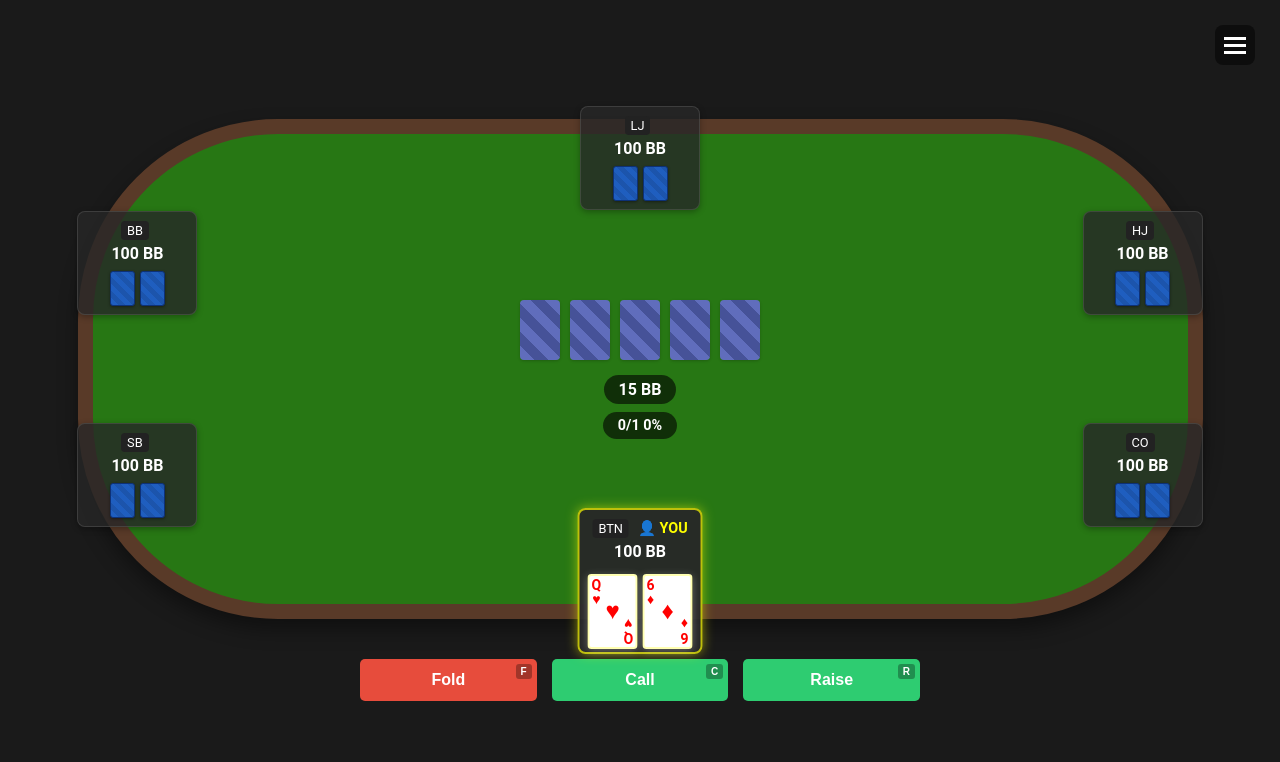
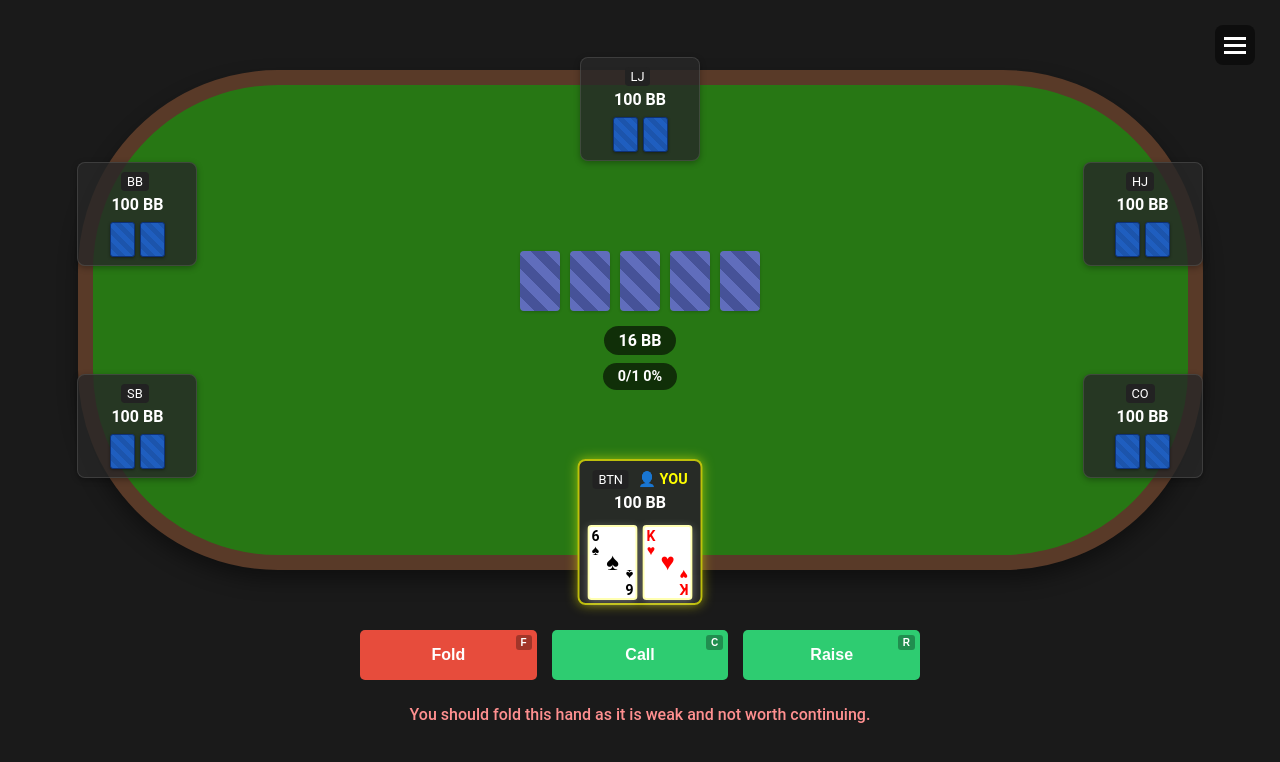
Before and after one commit to chris-go/Poker, a React (Create React App) app in the folder poker-trainer/: page / in a window 1280 px wide. Both pictures are taken after a click on the button "Call C". Shown: the top 762 px of the page. Built offline with nearby package versions, Linux system fonts and the light colour scheme.

Commit message:
Improved correct/incorrect reaction, and fixed a bug where checks/calls were treated as not mutually exclusive.

```diff
--- a/poker-trainer/src/App.tsx
+++ b/poker-trainer/src/App.tsx
@@ -4,6 +4,12 @@ import GameSettings from './components/settings/GameSettings';
 import PuzzleView from './components/puzzles/PuzzleView';
 import { GameSettings as GameSettingsType, PokerPuzzle, PlayerAction } from './types/poker';
 import { createSamplePuzzle } from './utils/pokerUtils';
+
+// Define a new type that includes isCorrect flag
+interface ActionResult {
+  action: PlayerAction;
+  isCorrect: boolean;
+}
 
 const AppContainer = styled.div`
   font-family: 'Roboto', 'Segoe UI', Arial, sans-serif;
@@ -105,21 +111,28 @@ const App: React.FC = () => {
     setSettingsPanelOpen(false); // Close the settings panel after applying
   };
 
-  const handleActionSelected = (action: PlayerAction) => {
+  // Modified to accept ActionResult which includes explicit isCorrect flag
+  const handleActionSelected = (result: ActionResult) => {
     if (!puzzle) return;
 
-    // Update stats
-    const isCorrect = action === puzzle.correctAction;
+    // Use the isCorrect flag from the PuzzleView component
+    const isCorrect = result.isCorrect;
+
+    // Update stats based on the isCorrect flag
     setStats(prev => ({
       correct: prev.correct + (isCorrect ? 1 : 0),
       incorrect: prev.incorrect + (isCorrect ? 0 : 1),
       total: prev.total + 1,
     }));
 
-    // Generate a new puzzle after a delay
-    setTimeout(() => {
-      generateNewPuzzle();
-    }, 2000);
+    // Only generate a new puzzle if the answer is correct
+    if (isCorrect) {
+      // Generate a new puzzle after a delay that matches the feedback display time
+      setTimeout(() => {
+        generateNewPuzzle();
+      }, 1000); // Reduced to 1 second to match the feedback display timing
+    }
+    // If incorrect, we'll keep the same puzzle (handled in PuzzleView component)
   };
 
   const accuracy = stats.total > 0
--- a/poker-trainer/src/components/puzzles/PuzzleView.tsx
+++ b/poker-trainer/src/components/puzzles/PuzzleView.tsx
@@ -6,9 +6,15 @@ import { PokerPuzzle, PlayerAction } from '../../types/poker';
 // Only import StatLabel, define our own StatValue
 // import { StatLabel } from '../../App';
 
+// Define ActionResult type to pass to parent component
+interface ActionResult {
+  action: PlayerAction;
+  isCorrect: boolean;
+}
+
 interface PuzzleViewProps {
   puzzle: PokerPuzzle;
-  onActionSelected: (action: PlayerAction) => void;
+  onActionSelected: (result: ActionResult) => void;
   onMenuClick?: () => void;
   stats: {
     correct: number;
@@ -35,20 +41,30 @@ const PuzzleContainer = styled.div`
   }
 `;
 
-const ActionPanel = styled.div`
+// Fixed height container to avoid layout shifts
+const ActionAreaWrapper = styled.div`
+  width: 100%;
+  max-width: 800px;
+  height: 140px; /* Fixed height that accommodates buttons and explanation */
+  margin-top: 60px; /* Increased from 40px to add more space between table and buttons */
+  padding: 0 20px;
   display: flex;
   flex-direction: column;
-  align-items: center;
-  margin-top: 40px; /* Increased to move buttons down more */
-  width: 100%;
-  max-width: 800px;
-  padding: 0 20px;
-  position: relative; /* For absolute positioning of feedback */
+  position: relative;
 
   @media (orientation: landscape) {
-    margin-top: 30px; /* Increased in landscape mode too */
+    margin-top: 50px; /* Increased from 30px for landscape mode */
     max-width: 600px;
+    height: 120px;
   }
+`;
+
+const ButtonContainer = styled.div`
+  width: 100%;
+  height: 50px;
+  display: flex;
+  justify-content: center;
+  position: relative;
 `;
 
 const ActionButtons = styled.div`
@@ -56,41 +72,38 @@ const ActionButtons = styled.div`
   justify-content: center;
   gap: 15px;
   width: 100%;
-  flex-wrap: wrap;
+  height: 100%;
 `;
 
-// Stats box positioned at top left - more compact with grayed-out text
-// const StatsContainer = styled.div`
-//   position: absolute;
-//   top: 15px;
-//   left: 15px;
-//   z-index: 100;
-//   background-color: rgba(42, 42, 42, 0.85);
-//   border-radius: 8px;
-//   padding: 8px 10px;
-//   width: 150px;
-//   box-shadow: 0 3px 6px rgba(0, 0, 0, 0.2);
-// `;
+// Menu icon positioned at top right
+const MenuIcon = styled.div`
+  position: absolute;
+  top: 15px;
+  right: 15px;
+  width: 40px;
+  height: 40px;
+  border-radius: 8px;
+  background-color: rgba(0, 0, 0, 0.5);
+  color: white;
+  display: flex;
+  flex-direction: column;
+  align-items: center;
+  justify-content: center;
+  cursor: pointer;
+  z-index: 100;
 
-// const StatsRow = styled.div`
-//   display: flex;
-//   justify-content: space-between;
-//   margin-bottom: 4px;
-//   font-size: 0.9em;
-//   color: rgba(224, 224, 224, 0.7); /* Grayed out text */
-// `;
+  &:hover {
+    background-color: rgba(0, 0, 0, 0.7);
+  }
 
-// const GameModeText = styled.div`
-//   font-size: 15px;
-//   font-weight: bold;
-//   color: rgba(224, 224, 224, 0.8);
-//   margin-bottom: 6px;
-//   text-align: center;
-// `;
-
-// const StatValue = styled.div`
-//   font-weight: bold;
-// `;
+  span {
+    display: block;
+    height: 3px;
+    width: 22px;
+    margin: 2px 0;
+    background-color: white;
+  }
+`;
 
 const ActionButton = styled.button<{ action: PlayerAction }>`
   padding: 12px 25px;
@@ -103,6 +116,7 @@ const ActionButton = styled.button<{ action: PlayerAction }>`
   flex: 1;
   min-width: 100px;
   position: relative;
+  height: 100%;
 
   ${props => {
     switch (props.action) {
@@ -145,50 +159,47 @@ const HotkeyIndicator = styled.span`
   border-radius: 3px;
 `;
 
-// Updated FeedbackContainer to not cause layout shifts
+// Feedback container that overlays the button area exactly
 const FeedbackContainer = styled.div<{ correct: boolean }>`
   position: absolute;
-  top: 100%; /* Position below the buttons */
-  left: 20px;
-  right: 20px;
-  margin-top: 10px;
+  top: 0;
+  left: 0;
+  width: 100%;
+  height: 50px;
   background-color: ${props => props.correct ? '#2a4a2a' : '#4a2a2a'};
   color: ${props => props.correct ? '#90ee90' : '#ff9090'};
-  padding: 15px;
   border-radius: 5px;
+  display: flex;
+  align-items: center;
+  justify-content: center;
   text-align: center;
   font-weight: bold;
+  font-size: 20px;
   z-index: 10;
 `;
 
-// Menu icon positioned at top right
-const MenuIcon = styled.div`
-  position: absolute;
-  top: 15px;
-  right: 15px; /* Position at top right instead */
-  width: 40px;
-  height: 40px;
-  border-radius: 8px;
-  background-color: rgba(0, 0, 0, 0.5);
-  color: white;
-  display: flex;
-  flex-direction: column;
-  align-items: center;
-  justify-content: center;
-  cursor: pointer;
-  z-index: 100;
+// Explanation text for incorrect answers
+const ExplanationContainer = styled.div`
+  width: 100%;
+  margin-top: 15px;
+  color: #ff9090;
+  padding: 10px;
+  border-radius: 5px;
+  text-align: center;
+  font-weight: 500;
+  font-size: 16px;
+`;
 
-  &:hover {
-    background-color: rgba(0, 0, 0, 0.7);
-  }
-
-  span {
-    display: block;
-    height: 3px;
-    width: 22px;
-    margin: 2px 0;
-    background-color: white;
-  }
+const ErrorMessage = styled.div`
+  width: 100%;
+  padding: 15px;
+  border-radius: 5px;
+  background-color: rgba(231, 76, 60, 0.2);
+  color: #e74c3c;
+  text-align: center;
+  margin-top: 15px;
+  font-weight: 500;
+  font-size: 16px;
 `;
 
 const PuzzleView: React.FC<PuzzleViewProps> = ({
@@ -200,29 +211,103 @@ const PuzzleView: React.FC<PuzzleViewProps> = ({
 }) => {
   const [selectedAction, setSelectedAction] = useState<PlayerAction | null>(null);
   const [showFeedback, setShowFeedback] = useState(false);
+  const [showExplanation, setShowExplanation] = useState(false);
+  const [currentPuzzle, setCurrentPuzzle] = useState<PokerPuzzle>(puzzle);
+  const [puzzleError, setPuzzleError] = useState<string | null>(null);
 
-  const userPlayer = puzzle.players.find(player => player.isUser);
+  const userPlayer = currentPuzzle.players.find(player => player.isUser);
 
   // Determine if the user is in the big blind position
   const isUserBigBlind = userPlayer?.position === 'BB';
 
   // Determine if there is a bet to call (if not, user can check)
-  const hasBetToCall = puzzle.pot > (puzzle.blinds.big + puzzle.blinds.small);
+  const hasBetToCall = currentPuzzle.pot > (currentPuzzle.blinds.big + currentPuzzle.blinds.small);
+
+  // Check for inconsistency between puzzle's correctAction and available actions
+  useEffect(() => {
+    // Clear any existing error
+    setPuzzleError(null);
+
+    // Check if the correctAction is CHECK but CHECK is not available (only CALL is)
+    if (currentPuzzle.correctAction === 'CHECK' && hasBetToCall) {
+      setPuzzleError("Error: Puzzle expects CHECK but there's a bet to call");
+      console.error("Puzzle inconsistency: correctAction is CHECK but hasBetToCall is true");
+    }
+
+    // Check if the correctAction is CALL but CALL is not available (only CHECK is)
+    if (currentPuzzle.correctAction === 'CALL' && !hasBetToCall && isUserBigBlind) {
+      setPuzzleError("Error: Puzzle expects CALL but there's no bet to call");
+      console.error("Puzzle inconsistency: correctAction is CALL but hasBetToCall is false and isUserBigBlind is true");
+    }
+  }, [currentPuzzle, hasBetToCall, isUserBigBlind]);
 
   // Reset state when puzzle changes
   useEffect(() => {
+    if (puzzle.id !== currentPuzzle.id) {
       setSelectedAction(null);
       setShowFeedback(false);
-  }, [puzzle]);
+      setShowExplanation(false);
+      setCurrentPuzzle(puzzle);
+      setPuzzleError(null);
+    }
+  }, [puzzle, currentPuzzle.id]);
+
+  // Function to determine if the user's action is correct
+  // This handles the CHECK/CALL equivalence
+  const isActionCorrect = useCallback((action: PlayerAction): boolean => {
+    const correctAction = currentPuzzle.correctAction;
+
+    // Direct match
+    if (action === correctAction) {
+      return true;
+    }
+
+    // CHECK/CALL equivalence
+    // If user selected CHECK and the correct action is CALL, but CHECK is the only available option
+    if (action === 'CHECK' && correctAction === 'CALL' && isUserBigBlind && !hasBetToCall) {
+      console.log('Accepting CHECK as correct when CALL was expected but unavailable');
+      return true;
+    }
+
+    // If user selected CALL and the correct action is CHECK, but CALL is the only available option
+    if (action === 'CALL' && correctAction === 'CHECK' && hasBetToCall) {
+      console.log('Accepting CALL as correct when CHECK was expected but unavailable');
+      return true;
+    }
+
+    return false;
+  }, [currentPuzzle.correctAction, isUserBigBlind, hasBetToCall]);
 
   // Use useCallback to memoize the handleActionClick function
   const handleActionClick = useCallback((action: PlayerAction) => {
     setSelectedAction(action);
     setShowFeedback(true);
-    onActionSelected(action);
-  }, [onActionSelected]);
+    setShowExplanation(false);
 
-  const isCorrect = selectedAction === puzzle.correctAction;
+    // Check if the action is correct (including CHECK/CALL equivalence)
+    const actionIsCorrect = isActionCorrect(action);
+
+    // Pass the original action along with the correctness flag to the parent
+    onActionSelected({
+      action,
+      isCorrect: actionIsCorrect
+    });
+
+    // Always hide feedback after 1 second for both correct and incorrect answers
+    setTimeout(() => {
+      // For incorrect answers, show the explanation
+      if (!actionIsCorrect) {
+        setShowFeedback(false);
+        setShowExplanation(true);
+      } else {
+        // For correct answers, just hide the feedback (next puzzle will load automatically)
+        setShowFeedback(false);
+      }
+    }, 1000);
+  }, [onActionSelected, isActionCorrect]);
+
+  // Use our custom isActionCorrect function instead of direct comparison
+  const isCorrect = selectedAction ? isActionCorrect(selectedAction) : false;
 
   // Add keyboard event listeners for hotkeys
   useEffect(() => {
@@ -258,6 +343,35 @@ const PuzzleView: React.FC<PuzzleViewProps> = ({
     };
   }, [showFeedback, hasBetToCall, isUserBigBlind, handleActionClick]);
 
+  // If correctAction is CHECK, make sure action is available
+  const canCheck = isUserBigBlind && !hasBetToCall;
+  // If correctAction is CALL, make sure action is available
+  const canCall = hasBetToCall;
+
+  // Override correct action if needed to match available actions
+  // This ensures the user always has the ability to select the correct action
+  useEffect(() => {
+    // This is a temporary fix to handle inconsistent puzzles
+    // Long-term the puzzle generation should be fixed
+    if (currentPuzzle.correctAction === 'CHECK' && !canCheck && canCall) {
+      // If puzzle says CHECK but CHECK isn't available, change to CALL
+      const updatedPuzzle = {
+        ...currentPuzzle,
+        correctAction: 'CALL' as PlayerAction
+      };
+      setCurrentPuzzle(updatedPuzzle);
+      console.log("Corrected puzzle: Changed correctAction from CHECK to CALL");
+    } else if (currentPuzzle.correctAction === 'CALL' && !canCall && canCheck) {
+      // If puzzle says CALL but CALL isn't available, change to CHECK
+      const updatedPuzzle = {
+        ...currentPuzzle,
+        correctAction: 'CHECK' as PlayerAction
+      };
+      setCurrentPuzzle(updatedPuzzle);
+      console.log("Corrected puzzle: Changed correctAction from CALL to CHECK");
+    }
+  }, [currentPuzzle, canCheck, canCall]);
+
   return (
     <PuzzleContainer>
       {/* Menu icon positioned at top right */}
@@ -268,16 +382,17 @@ const PuzzleView: React.FC<PuzzleViewProps> = ({
       </MenuIcon>
 
       <PokerTable
-        players={puzzle.players}
-        communityCards={puzzle.communityCards}
-        pot={puzzle.pot}
+        players={currentPuzzle.players}
+        communityCards={currentPuzzle.communityCards}
+        pot={currentPuzzle.pot}
         activePosition={userPlayer?.position}
-        bigBlindAmount={puzzle.blinds.big}
+        bigBlindAmount={currentPuzzle.blinds.big}
         stats={stats}
         accuracy={accuracy}
       />
 
-      <ActionPanel>
+      <ActionAreaWrapper>
+        <ButtonContainer>
           <ActionButtons>
             <ActionButton action="FOLD" onClick={() => handleActionClick('FOLD')}>
               Fold
@@ -304,12 +419,25 @@ const PuzzleView: React.FC<PuzzleViewProps> = ({
 
           {showFeedback && (
             <FeedbackContainer correct={isCorrect}>
-            {isCorrect
-              ? 'Correct! ' + puzzle.actionDescription
-              : 'Not the best play. ' + puzzle.actionDescription}
+              {isCorrect ? 'Correct!' : 'Incorrect'}
             </FeedbackContainer>
           )}
-      </ActionPanel>
+        </ButtonContainer>
+
+        {/* Show explanation for incorrect answers after feedback disappears */}
+        {showExplanation && !isCorrect && !showFeedback && (
+          <ExplanationContainer>
+            {currentPuzzle.actionDescription}
+          </ExplanationContainer>
+        )}
+
+        {/* Show puzzle error if detected */}
+        {puzzleError && (
+          <ErrorMessage>
+            {puzzleError}
+          </ErrorMessage>
+        )}
+      </ActionAreaWrapper>
     </PuzzleContainer>
   );
 };
```
Lines whose indentation alone changed are shown as unchanged.
